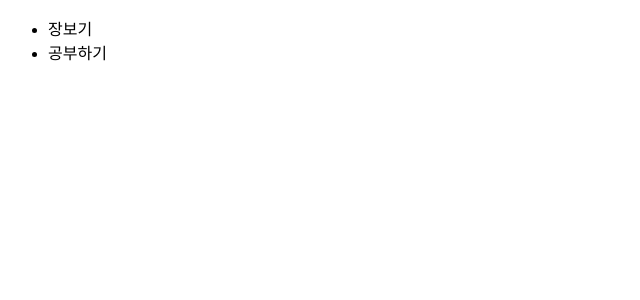
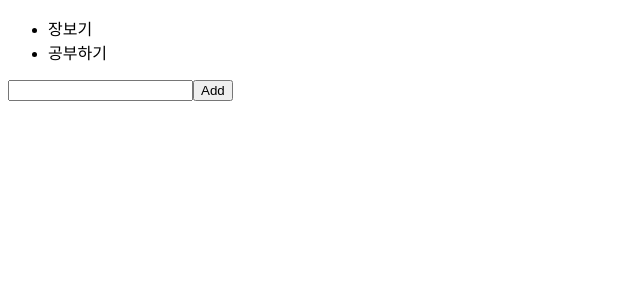
Before and after one commit to jin7969/todo-rist, a React (Create React App) app: page / in a window 1280 px wide. Shown: the top 300 px of the page, without its empty margins (0-640 px from the left). Built offline with nearby package versions, Linux system fonts and the light colour scheme.

Commit message:
feat: todo 리스트 추가하는 기능

```diff
--- /dev/null
+++ b/src/components/AddTodo.jsx
@@ -0,0 +1,26 @@
+import { useState } from "react";
+
+function AddTodo({ onAdd }) {
+  const [text, setText] = useState("");
+
+  const handleChange = (e) => {
+    setText(e.target.value);
+  };
+
+  const handleSubmit = (e) => {
+    e.preventDefault();
+
+    if (text.trim().length === 0) return;
+
+    onAdd({ id: "1", text, status: "active" });
+    setText("");
+  };
+  return (
+    <form onSubmit={handleSubmit}>
+      <input type="text" onChange={handleChange} value={text} />
+      <button>Add</button>
+    </form>
+  );
+}
+
+export default AddTodo;
--- a/src/components/TodoList.jsx
+++ b/src/components/TodoList.jsx
@@ -1,10 +1,15 @@
-import React, { useState } from "react";
+import { useState } from "react";
+import AddTodo from "./AddTodo";
 
 export default function TodoList() {
   const [todos, setTodos] = useState([
     { id: "123", text: "장보기", status: "active" },
     { id: "124", text: "공부하기", status: "active" },
   ]);
+
+  const handleAddTodo = (value) => {
+    setTodos((prev) => [...prev, value]);
+  };
 
   return (
     <section>
@@ -13,6 +18,7 @@ export default function TodoList() {
           <li key={item.id}>{item.text}</li>
         ))}
       </ul>
+      <AddTodo onAdd={handleAddTodo} />
     </section>
   );
 }
```
